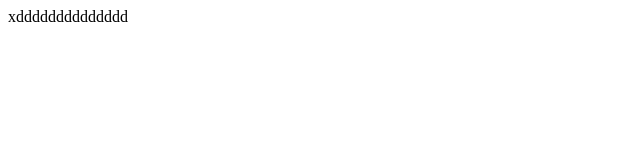
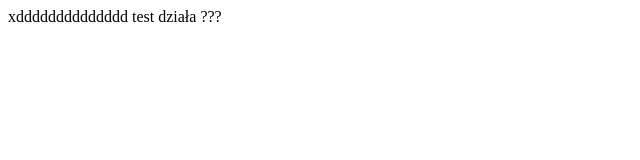
Before and after one commit to Jelly12301/Jelly12301.github.io, a plain HTML site: page index.html in a window 1280 px wide. Shown: the whole page, without its empty margins (0-640 px from the left). Drawn offline with Linux system fonts and the light colour scheme.

Commit message:
Update index.html

```diff
--- a/index.html
+++ b/index.html
@@ -4,5 +4,6 @@
 </head>
 <body>
 xdddddddddddddd
+  test działa ???
 </body>
 </html>
```
